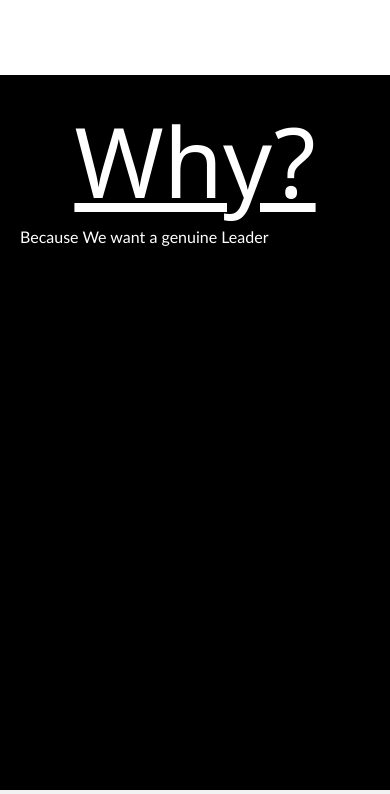
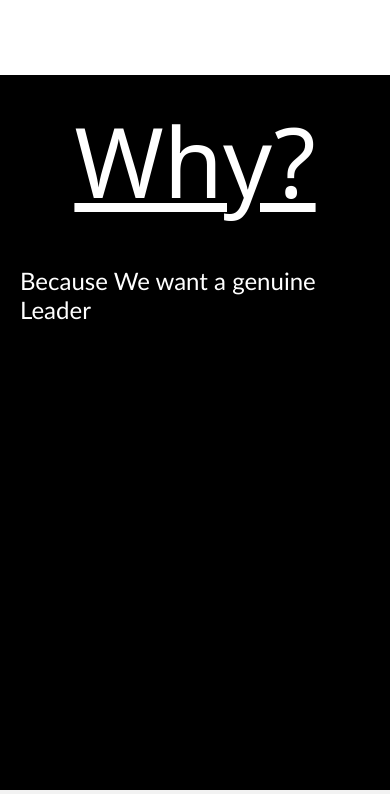
Before and after one commit to shreyashkumar709/shreyash, a plain HTML site: page index.html in a window 390 px wide. Shown: the part 770-1564 px from the top of the page. Drawn offline with Linux system fonts and the light colour scheme.

Commit message:
Update style.css

```diff
--- a/style.css
+++ b/style.css
@@ -84,9 +84,6 @@ nav {
         padding: 20px;
         display: block;
     }
-    .clickable-text {
-        overflow-x: hidden;
-    }
 }
 
 .centered-text {
@@ -125,10 +122,11 @@ nav {
 }
 
 .hidden-text {
-    display: contents;
-    font-size: 1em;
+    display: nonw;
+    font-size: 1.5em;
     font-weight: 100;
     color: white;
+    margin-top: 40px;
     font-family: 'Trebuchet MS', 'Lucida Sans Unicode', 'Lucida Grande', 'Lucida Sans', Arial, sans-serif;
     text-align: left;
 }
```
